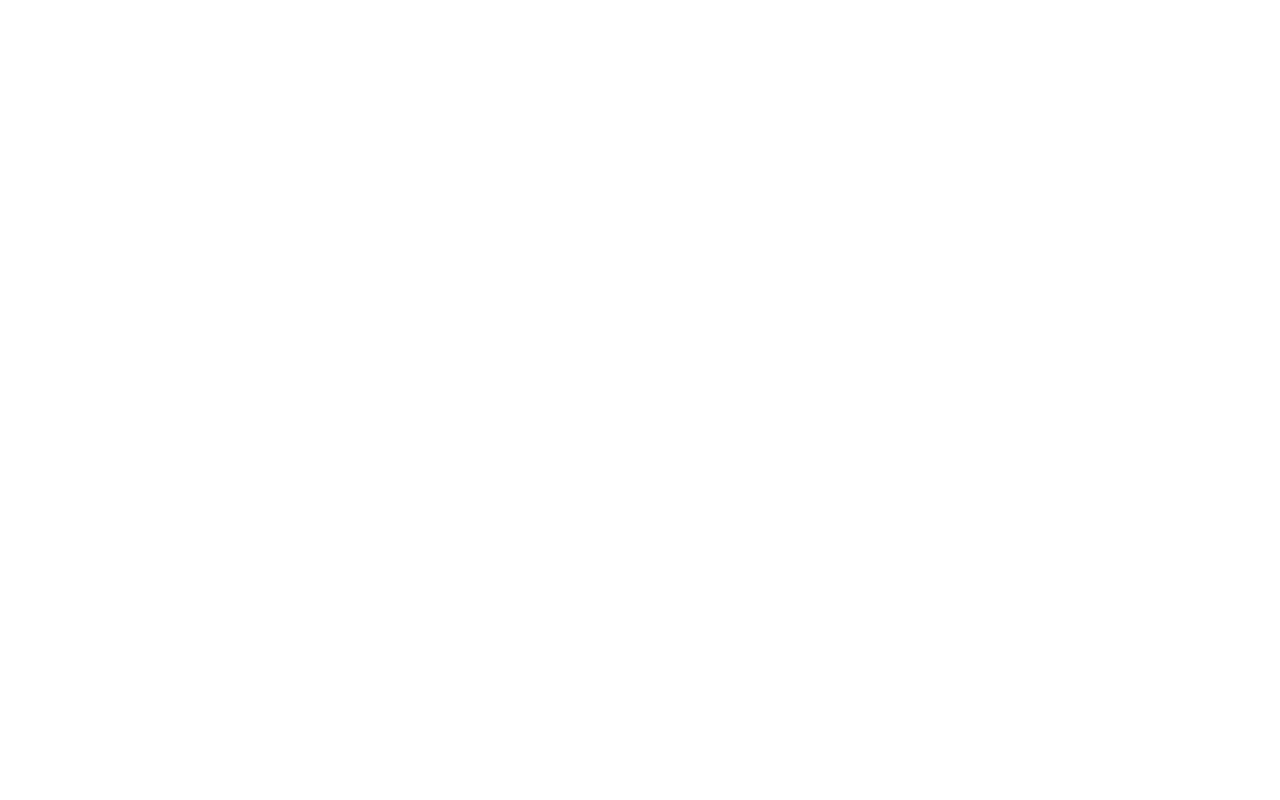
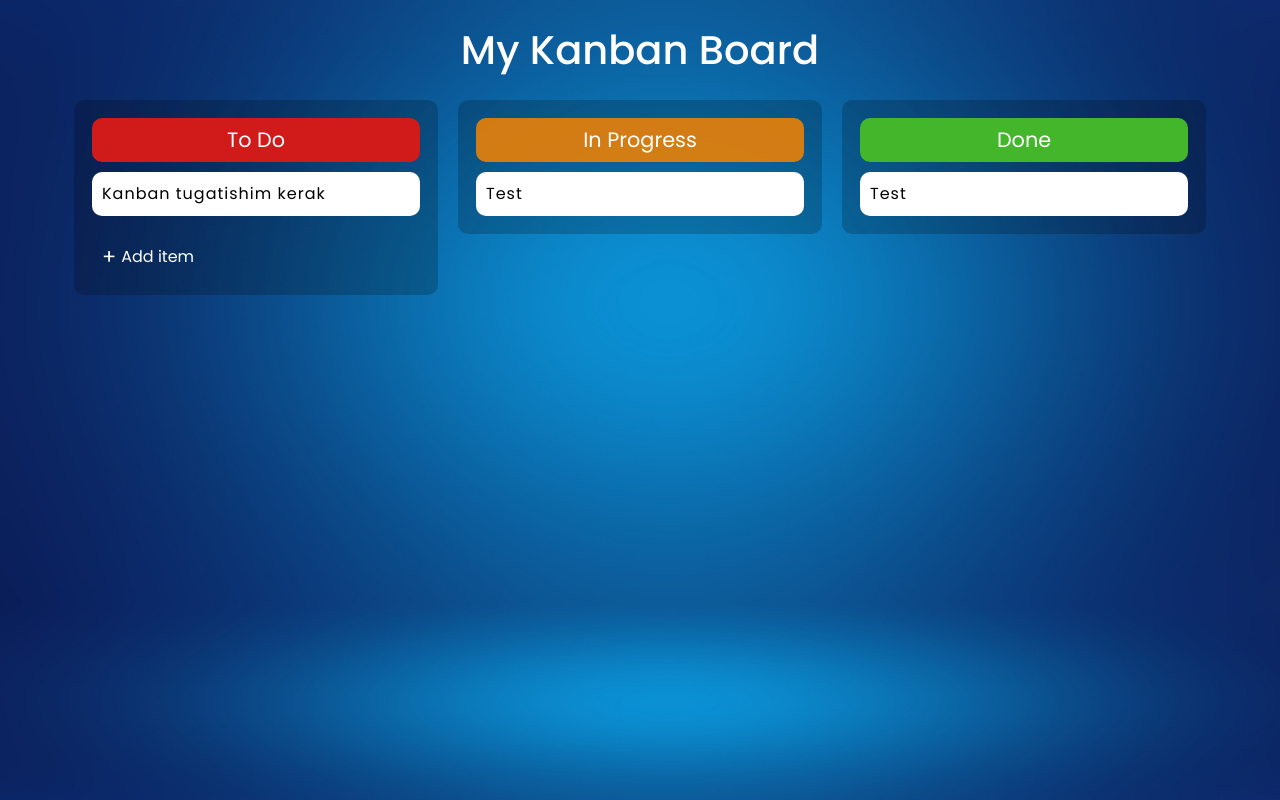
Before and after one commit to yusufjon1997/my-kanban-board, a plain HTML site: page index.html in a window 1280 px wide. Drawn offline with Linux system fonts and the light colour scheme.

Commit message:
I made some styling and background image

```diff
--- a/index.html
+++ b/index.html
@@ -8,8 +8,62 @@
     <title>Kanban Board</title>
 </head>
 <body>
-
-
+    <h1 class="main-title">My Kanban Board</h1>
+    <div class="drag-container">
+        <ul class="drag-list">
+             <!-- Backlog column  -->
+            <li class="drag-column todo-column">
+                <span class="header">
+                    <h1>To Do</h1>
+                </span>
+                 <!-- Backlog Content  -->
+                 <div id="todo-content">
+                     <ul class="drag-item-list" >
+                         <li class="drag-item" draggable="true">Kanban tugatishim kerak</li>
+                     </ul>
+                 </div>
+                 <!-- Add Button group -->
+                 <div class="add-btn-group">
+                     <div class="buttons">
+                         <div class="add-btn ">
+                             <span class="plus-sign">+</span>
+                             <span>Add item</span>
+                            </div>
+                            <div class="add-btn solid">
+                                <span>Save item</span>
+                            </div>
+                        </div>
+                     <div class="add-container solid">
+                        <textarea class="add-item" id="" cols="20" rows="10"></textarea>
+                     </div>
+                 </div>
+            </li>
+                <!-- In Progress  -->
+            <li class="drag-column progress-column">
+                <span class="header">
+                    <h1>In Progress</h1>
+                </span>
+                 <!-- In Progress Content  -->
+                 <div id="progress-content">
+                     <ul class="drag-item-list" >
+                         <li class="drag-item">Test</li>
+                     </ul>
+                 </div>
+            </li>
+                <!-- Done content  -->
+            <li class="drag-column done-column">
+                <span class="header">
+                    <h1>Done</h1>
+                </span>
+                 <!-- Done Content  -->
+                 <div id="done-content">
+                     <ul class="drag-item-list" >
+                         <li class="drag-item">Test</li>
+                     </ul>
+                 </div>
+            </li>
+        </ul>
+    </div>
 
     <script src="./index.js"></script>
 </body>
--- a/style.css
+++ b/style.css
@@ -0,0 +1,162 @@
+@import url('https://fonts.googleapis.com/css2?family=Inter:wght@100&family=Montserrat:wght@500&family=Poppins:ital,wght@0,400;0,500;0,900;1,600&family=Red+Hat+Display:ital,wght@0,600;1,400&family=Space+Mono&display=swap');
+
+* {
+    margin: 0;
+    padding: 0;
+    box-sizing: border-box;
+}
+
+body {
+    height: 100vh;
+    width: 100%;
+    background: url(./img/background.jpg) no-repeat;
+    background-repeat: no-repeat;
+    background-size: cover;
+    background-position: 30% 40%;
+    color: white;
+    font-family: 'Poppins';
+}
+
+.main-title {
+    font-size: 2.5rem;
+    font-weight: 500;
+    text-align: center;
+    padding: 0.5em;
+}
+
+.drag-container {
+    margin: 0 auto;
+    width: 90%;
+}
+
+
+ /* Columns  */
+.drag-container .drag-list {
+    display: flex;
+    align-items: flex-start;
+    list-style: none;
+}
+
+.drag-container .drag-column {
+    flex: 1;
+    margin: 0 10px;
+    position: relative;
+    background-color: rgba(0, 0, 0, 0.2);
+    border-radius: 10px;
+    overflow-x: hidden;
+    padding: 0.5em ;
+}
+
+.drag-column .header {
+    text-align: center;
+}
+
+.todo-column .header,
+.todo-column .solid,
+.todo-column .solid:hover,
+.todo-column .over {
+  background-color: rgb(209, 27, 27);
+}
+
+.progress-column .header,
+.progress-column .solid,
+.progress-column .solid:hover,
+.progress-column .over {
+  background-color: rgba(236, 129, 6, 0.89);
+}
+
+.done-column .header,
+.done-column .solid,
+.done-column .solid:hover,
+.done-column .over {
+  background-color: rgb(67, 182, 44);
+}
+
+.header {
+    display: flex;
+    justify-content: center;
+    border-radius: 10px;
+    padding: .4em .7em;
+    margin: 10px;
+  }
+
+.header h1 {
+    font-size: 1.3rem;
+    font-weight: 400;
+}
+
+ /* Drag items */
+.drag-item {
+    margin: 10px;
+    padding: 10px;
+    height: fit-content;
+    background-color: rgb(255, 255, 255);
+    color: black;
+    border-radius: 10px;
+    line-height: 1.5rem;
+    letter-spacing: 1px;
+    cursor: pointer;
+    list-style: none;
+}
+.drag-item:hover {
+    cursor: move;
+}
+
+
+ /* Add button group  */
+
+.buttons {
+    display: flex;
+    justify-content: space-between;
+}
+
+
+.add-btn {
+    display: flex;
+    align-items: center;
+    margin: 10px;
+    padding: 5px 10px;
+    cursor: pointer;
+    width: fit-content;
+    border-radius: 5px;
+    transition: all 0.3s ease-in;
+    user-select: none;
+}
+
+.add-btn:hover {
+    background-color: rgba(255, 255, 255, 0.9);
+    color: black;
+}
+
+.solid {
+    display: none;
+}
+
+.plus-sign {
+    font-size: 1.3rem;
+    margin-right: 5px;
+    position: relative;
+}
+
+.add-container {
+    margin: 10px;
+    padding: 8px;
+    min-height: 60px;
+    background-color: rgb(241, 241, 241);
+    border-radius: 10px;
+}
+
+.add-item {
+    width: 100%;
+    min-height: 60px;
+    height: auto;
+    resize: none;
+    padding: 10px;
+    border-radius: 10px;
+    font-size: .7rem;
+    font-family: 'Poppins';
+}
+
+.add-item:focus {
+    outline: none;
+}
```
Also changed, not shown: img/background.jpg (added).
